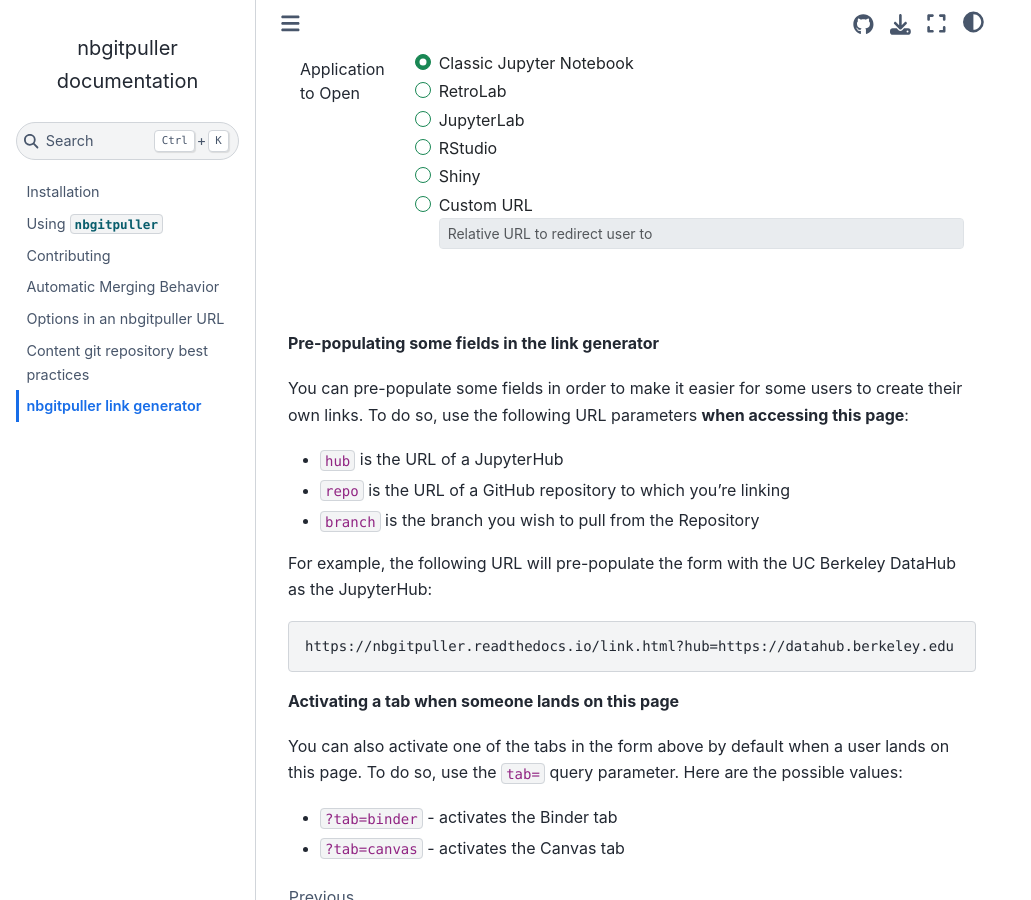
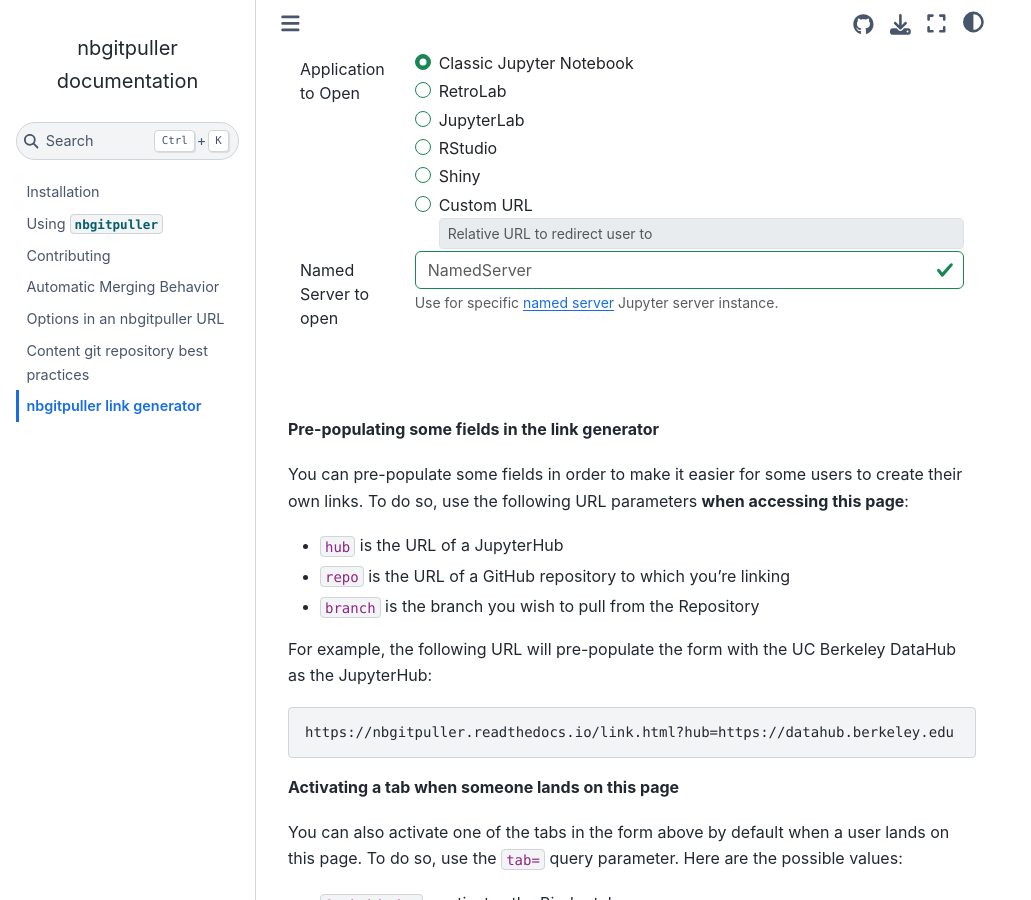
Before and after one commit to jupyterhub/nbgitpuller, a Sphinx documentation site: the page built from docs/link.rst, in a window 1280 px wide and 900 px high, scrolled down 600 px. Shown: the whole window, without its empty margins (0-1031 px from the left). Built offline with Sphinx 7.4.7 and the Sphinx Book theme 1.1.4, drawn with Linux system fonts in a browser that asks for light colours.

Commit message:
Ref #307 addition of named server support

```diff
--- a/docs/_static/link_gen/link.js
+++ b/docs/_static/link_gen/link.js
@@ -1,5 +1,5 @@
 // Pure function that generates an nbgitpuller URL
-function generateRegularUrl(hubUrl, urlPath, repoUrl, branch) {
+function generateRegularUrl(hubUrl, serverPath, urlPath, repoUrl, branch) {
 
     // assume hubUrl is a valid URL
     var url = new URL(hubUrl);
@@ -17,7 +17,12 @@
     if (!url.pathname.endsWith('/')) {
         url.pathname += '/'
     }
-    url.pathname += 'hub/user-redirect/git-pull';
+
+    if (serverPath) {
+        url.pathname += 'hub/user-redirect/'+serverPath+'/git-pull';
+    } else {
+        url.pathname += 'hub/user-redirect/git-pull';
+    }
 
     return url.toString();
 }
@@ -160,6 +165,7 @@
         var contentRepoUrl = document.getElementById('content-repo').value;
         var contentRepoBranch = document.getElementById('content-branch').value;
         var filePath = document.getElementById('filepath').value;
+        var server = document.getElementById('server').value;
         var appName = form.querySelector('input[name="app"]:checked').value;
         var activeTab = document.querySelector(".nav-link.active").id;
 
@@ -178,7 +184,7 @@
 
         if (activeTab === "tab-auth-default") {
             document.getElementById('default-link').value = generateRegularUrl(
-                hubUrl, urlPath, repoUrl, branch
+                hubUrl, server, urlPath, repoUrl, branch
             );
         } else if (activeTab === "tab-auth-canvas"){
             document.getElementById('canvas-link').value = generateCanvasUrl(
--- a/docs/link.rst
+++ b/docs/link.rst
@@ -172,6 +172,17 @@
              </div>
            </div>
 
+           <div class="form-group row" id="server-container">
+            <label for="server" class="col-sm-2 col-form-label">Named Server to open</label>
+            <div class="col-sm-10">
+              <input class="form-control" type="text" id="server" placeholder="NamedServer"
+                oninput="displayLink()">
+              <small class="form-text text-muted">
+                Use for specific <a href="https://jupyterhub.readthedocs.io/en/stable/howto/configuration/config-user-env.html#named-servers">named server</a> Jupyter server instance.
+              </small>
+            </div>
+          </div>
+
        </form>
      </div>
      <br /><br /><br />
```
